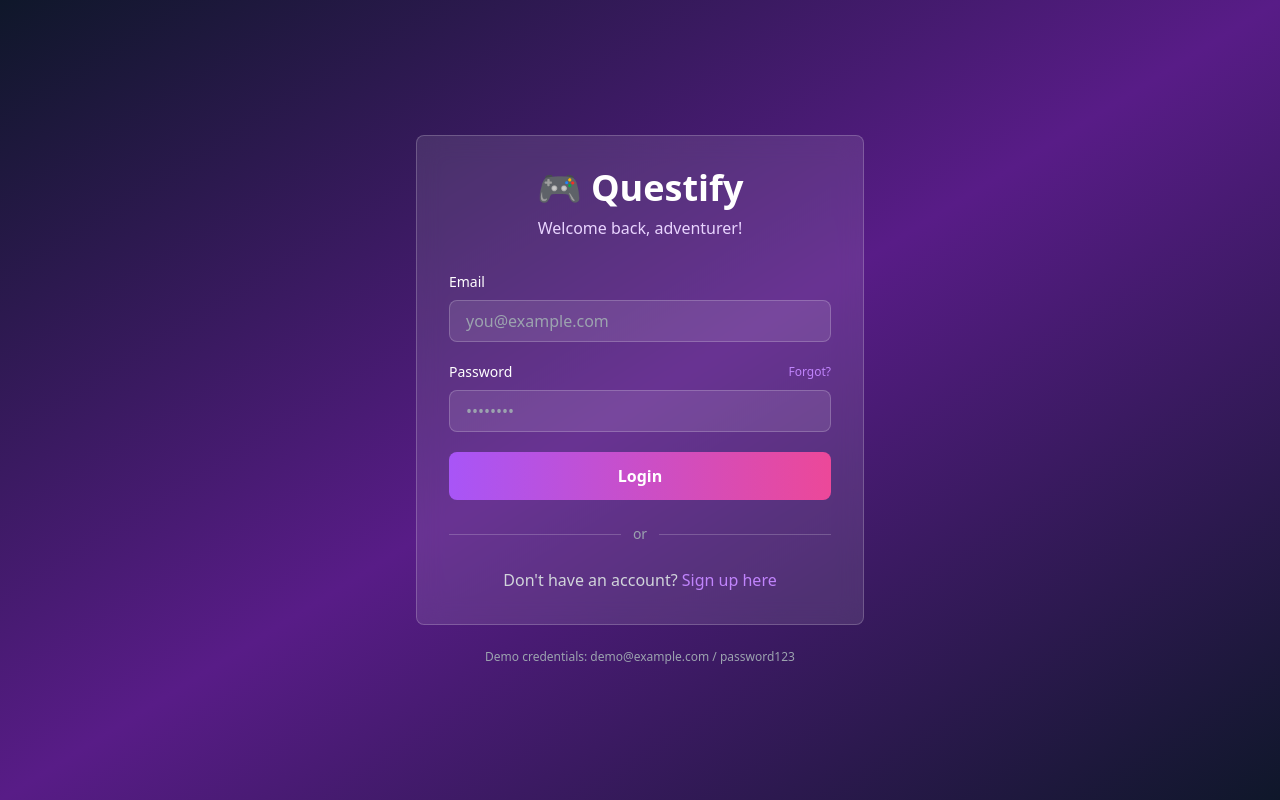
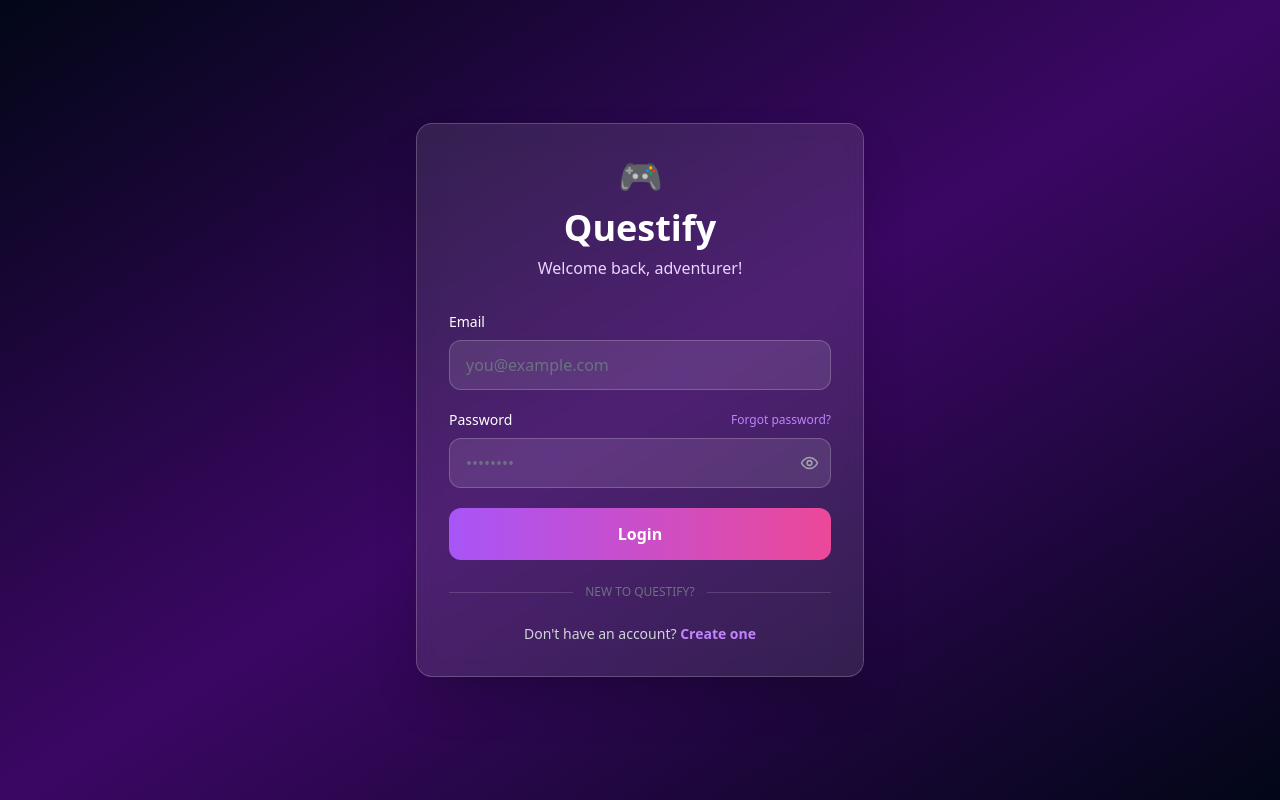
Before and after one commit to yahyamohd173-web/Questify, a Next.js app: page /login in a window 1280 px wide. Built offline with nearby package versions, Linux system fonts and the light colour scheme.

Commit message:
Connect login page to secure session flow

```diff
--- a/src/app/(auth)/login/page.tsx
+++ b/src/app/(auth)/login/page.tsx
@@ -4,152 +4,108 @@ import { useState } from 'react';
 import Link from 'next/link';
 import { useRouter } from 'next/navigation';
 import { motion } from 'framer-motion';
-import { AlertCircle } from 'lucide-react';
+import { AlertCircle, Eye, EyeOff, Loader2 } from 'lucide-react';
 
 export default function Login() {
   const router = useRouter();
   const [loading, setLoading] = useState(false);
   const [error, setError] = useState('');
-  const [formData, setFormData] = useState({
-    email: '',
-    password: '',
-  });
-
-  const handleChange = (e: React.ChangeEvent<HTMLInputElement>) => {
-    setFormData({
-      ...formData,
-      [e.target.name]: e.target.value,
-    });
-    setError('');
-  };
+  const [showPassword, setShowPassword] = useState(false);
+  const [formData, setFormData] = useState({ email: '', password: '' });
 
   const handleSubmit = async (e: React.FormEvent) => {
     e.preventDefault();
     setError('');
-    setLoading(true);
 
-    if (!formData.email || !formData.password) {
-      setError('Please fill in all fields');
-      setLoading(false);
+    const email = formData.email.trim().toLowerCase();
+    if (!email || !formData.password) {
+      setError('Please enter your email and password.');
       return;
     }
 
+    setLoading(true);
     try {
       const response = await fetch('/api/auth/login', {
         method: 'POST',
         headers: { 'Content-Type': 'application/json' },
-        body: JSON.stringify(formData),
+        body: JSON.stringify({ email, password: formData.password }),
       });
-
-      const data = await response.json();
+      const data = await response.json().catch(() => ({}));
 
       if (!response.ok) {
-        setError(data.error || 'Failed to login');
-        setLoading(false);
+        setError(data.error || 'Unable to log in. Please try again.');
         return;
       }
 
-      // Store token
-      localStorage.setItem('token', data.token);
       localStorage.setItem('user', JSON.stringify(data.user));
-
-      // Redirect to dashboard
-      router.push('/dashboard');
-    } catch (err) {
-      setError('An error occurred. Please try again.');
+      router.replace('/dashboard');
+      router.refresh();
+    } catch {
+      setError('Network error. Please check your connection and try again.');
+    } finally {
       setLoading(false);
     }
   };
 
   return (
-    <div className="min-h-screen bg-gradient-to-br from-slate-900 via-purple-900 to-slate-900 flex items-center justify-center px-4 py-12">
-      <motion.div
-        initial={{ opacity: 0, y: 20 }}
-        animate={{ opacity: 1, y: 0 }}
-        transition={{ duration: 0.5 }}
-        className="w-full max-w-md"
-      >
-        {/* Card */}
-        <div className="bg-white/10 backdrop-blur-md rounded-lg border border-white/20 p-8">
-          {/* Header */}
+    <div className="min-h-screen bg-gradient-to-br from-slate-950 via-purple-950 to-slate-950 flex items-center justify-center px-4 py-12">
+      <motion.div initial={{ opacity: 0, y: 20 }} animate={{ opacity: 1, y: 0 }} className="w-full max-w-md">
+        <div className="bg-white/10 backdrop-blur-md rounded-2xl border border-white/20 p-8 shadow-2xl">
           <div className="text-center mb-8">
-            <h1 className="text-4xl font-bold text-white mb-2">🎮 Questify</h1>
+            <div className="text-4xl mb-3">🎮</div>
+            <h1 className="text-4xl font-bold text-white mb-2">Questify</h1>
             <p className="text-purple-200">Welcome back, adventurer!</p>
           </div>
 
-          {/* Error Message */}
           {error && (
-            <motion.div
-              initial={{ opacity: 0, y: -10 }}
-              animate={{ opacity: 1, y: 0 }}
-              className="mb-6 p-4 bg-red-500/20 border border-red-500/50 rounded-lg flex items-center gap-3"
-            >
-              <AlertCircle className="w-5 h-5 text-red-400" />
-              <p className="text-red-300 font-medium">{error}</p>
-            </motion.div>
+            <div className="mb-6 p-4 bg-red-500/15 border border-red-500/40 rounded-xl flex items-start gap-3">
+              <AlertCircle className="w-5 h-5 text-red-400 mt-0.5 shrink-0" />
+              <p className="text-red-200 text-sm">{error}</p>
+            </div>
           )}
 
-          {/* Form */}
           <form onSubmit={handleSubmit} className="space-y-5">
-            {/* Email Field */}
             <div>
               <label className="block text-sm font-medium text-white mb-2">Email</label>
               <input
                 type="email"
-                name="email"
+                autoComplete="email"
                 value={formData.email}
-                onChange={handleChange}
+                onChange={(e) => { setFormData({ ...formData, email: e.target.value }); setError(''); }}
                 placeholder="you@example.com"
-                className="w-full px-4 py-2 bg-white/10 border border-white/20 rounded-lg text-white placeholder-gray-400 focus:outline-none focus:border-purple-500 transition"
+                className="w-full px-4 py-3 bg-white/10 border border-white/20 rounded-xl text-white placeholder-gray-500 focus:outline-none focus:border-purple-500"
               />
             </div>
 
-            {/* Password Field */}
             <div>
               <div className="flex justify-between items-center mb-2">
-                <label className="block text-sm font-medium text-white">Password</label>
-                <Link href="/forgot-password" className="text-xs text-purple-400 hover:text-purple-300">
-                  Forgot?
-                </Link>
+                <label className="text-sm font-medium text-white">Password</label>
+                <Link href="/forgot-password" className="text-xs text-purple-400 hover:text-purple-300">Forgot password?</Link>
               </div>
-              <input
-                type="password"
-                name="password"
-                value={formData.password}
-                onChange={handleChange}
-                placeholder="••••••••"
-                className="w-full px-4 py-2 bg-white/10 border border-white/20 rounded-lg text-white placeholder-gray-400 focus:outline-none focus:border-purple-500 transition"
-              />
+              <div className="relative">
+                <input
+                  type={showPassword ? 'text' : 'password'}
+                  autoComplete="current-password"
+                  value={formData.password}
+                  onChange={(e) => { setFormData({ ...formData, password: e.target.value }); setError(''); }}
+                  placeholder="••••••••"
+                  className="w-full px-4 py-3 pr-12 bg-white/10 border border-white/20 rounded-xl text-white placeholder-gray-500 focus:outline-none focus:border-purple-500"
+                />
+                <button type="button" onClick={() => setShowPassword(!showPassword)} className="absolute right-3 top-1/2 -translate-y-1/2 text-gray-400 hover:text-white" aria-label={showPassword ? 'Hide password' : 'Show password'}>
+                  {showPassword ? <EyeOff size={19} /> : <Eye size={19} />}
+                </button>
+              </div>
             </div>
 
-            {/* Submit Button */}
-            <button
-              type="submit"
-              disabled={loading}
-              className="w-full py-3 bg-gradient-to-r from-purple-500 to-pink-500 text-white font-bold rounded-lg hover:opacity-90 transition disabled:opacity-50 disabled:cursor-not-allowed mt-6"
-            >
+            <button disabled={loading} className="w-full py-3.5 bg-gradient-to-r from-purple-500 to-pink-500 text-white font-bold rounded-xl hover:opacity-90 transition disabled:opacity-50 flex items-center justify-center gap-2">
+              {loading && <Loader2 className="animate-spin" size={18} />}
               {loading ? 'Logging in...' : 'Login'}
             </button>
           </form>
 
-          {/* Divider */}
-          <div className="my-6 flex items-center">
-            <div className="flex-1 h-px bg-white/20"></div>
-            <p className="px-3 text-sm text-gray-400">or</p>
-            <div className="flex-1 h-px bg-white/20"></div>
-          </div>
-
-          {/* Sign Up Link */}
-          <p className="text-center text-gray-300">
-            Don't have an account?{' '}
-            <Link href="/signup" className="text-purple-400 hover:text-purple-300 font-medium">
-              Sign up here
-            </Link>
-          </p>
+          <div className="my-6 flex items-center"><div className="flex-1 h-px bg-white/15" /><span className="px-3 text-xs text-gray-500">NEW TO QUESTIFY?</span><div className="flex-1 h-px bg-white/15" /></div>
+          <p className="text-center text-gray-300 text-sm">Don't have an account? <Link href="/signup" className="text-purple-400 hover:text-purple-300 font-semibold">Create one</Link></p>
         </div>
-
-        {/* Footer */}
-        <p className="text-center text-gray-400 text-xs mt-6">Demo credentials: demo@example.com / password123</p>
       </motion.div>
     </div>
   );
```
